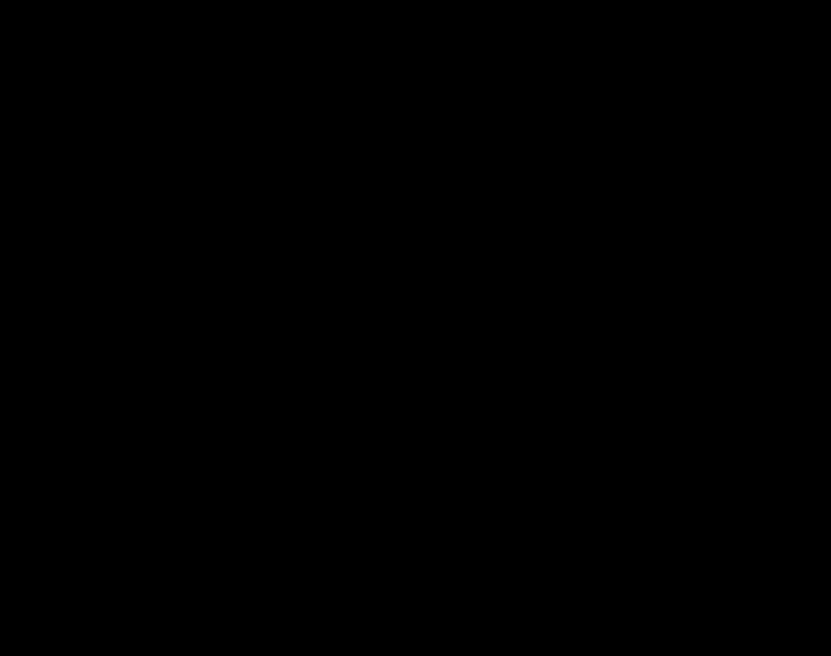
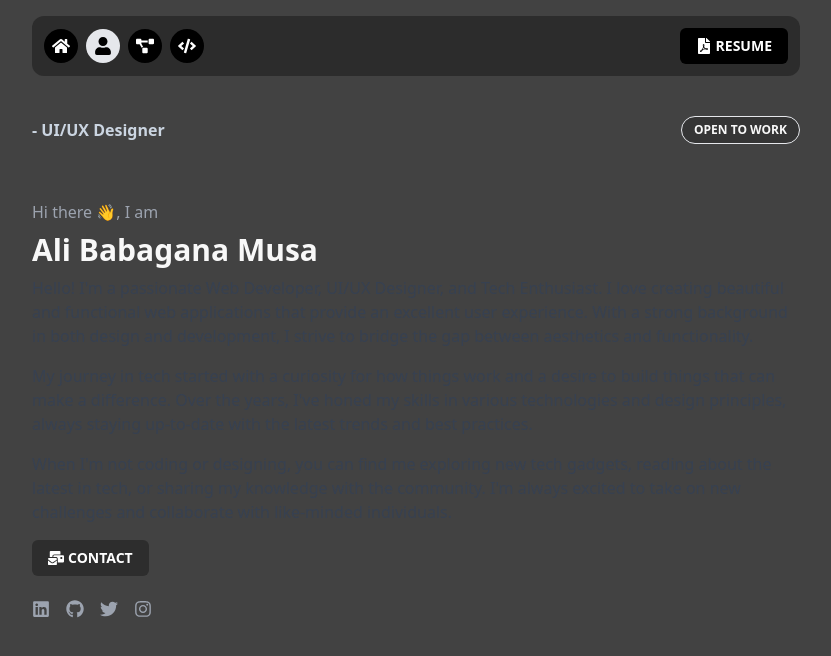
Before and after one commit to Exc2000/my-portfolio, a React (Vite) app: page /about in a window 1280 px wide. Before the commit this address had no page. Shown: the top 656 px of the page, without its empty margins (224-1055 px from the left). Built offline with nearby package versions, Linux system fonts and the light colour scheme.

Commit message:
fixed colors

```diff
--- a/src/App.tsx
+++ b/src/App.tsx
@@ -2,6 +2,7 @@ import { Route, Routes } from "react-router-dom";
 import Content from "./layout/Content";
 import Home from "./pages/Home";
 import Skills from "./pages/Skills";
+import About from "./pages/About";
 
 
 function App() {
@@ -10,6 +11,7 @@ function App() {
       <Route element={<Content />}>
         <Route path="/" element={<Home />} />
         <Route path="/skills" element={<Skills />} />
+        <Route path="/about" element={<About />} />
       </Route>
     </Routes>
   );
--- a/src/components/Project.tsx
+++ b/src/components/Project.tsx
@@ -18,7 +18,7 @@ interface ProjectProps {
 const Project: React.FC<ProjectProps> = ({ title, description, technology, githubLink, liveLink }) => {
     return (
         <motion.div
-            className="bg-[#1f1f1f] bg-opacity-60 shadow-lg rounded-md p-6"
+            className="bg-[#0000005e] shadow-lg rounded-md p-6"
             variants={{
             hidden: { opacity: 0, y: 50 },
             visible: { opacity: 1, y: 0 },
@@ -29,7 +29,7 @@ const Project: React.FC<ProjectProps> = ({ title, description, technology, githu
             transition={{ duration: 0.6, ease: 'easeOut' }}
         >
             <h2 className="text-2xl font-semibold mb-3 text-white/80">{title}</h2>
-            <p className="text-gray-500 mb-2 leading-relaxed">{description}</p>
+            <p className="text-gray-400 mb-2 leading-relaxed">{description}</p>
             <div className="flex flex-wrap items-center mb-3 gap-2">
             {technology.map((tech, index) => (
                 <div
--- a/src/layout/Content.tsx
+++ b/src/layout/Content.tsx
@@ -4,7 +4,7 @@ import { NavBar } from "./NavBar";
 
 function Content () {
   return (
-    <div className="w-full bg-black transition-all duration-500 ease-in-out p-4">
+    <div className="w-full bg-[#424242] transition-all duration-500 ease-in-out p-4">
       <NavBar />
       <div className="min-h-screen max-w-3xl mx-auto md:mt-[60px] mt-20">
         <Outlet />
--- a/src/layout/NavBar.tsx
+++ b/src/layout/NavBar.tsx
@@ -27,7 +27,7 @@ export const NavBar: React.FC = () => {
       <div className="flex justify-between items-center">
         {/* Navigation Links */}
         <motion.ul
-          className="flex items-center space-x-3 text-white text-lg font-semibold"
+          className="flex items-center space-x-2 text-white text-lg font-semibold"
           initial={{ opacity: 0, x: -50 }}
           animate={{ opacity: 1, x: 0 }}
           transition={{ duration: 1, ease: 'easeOut' }}
@@ -37,7 +37,7 @@ export const NavBar: React.FC = () => {
               to="/"
               className={({ isActive }) =>
                 `flex items-center p-2 rounded-full transition-all duration-500 ${
-                  isActive ? 'bg-gray-700 text-white' : 'bg-black hover:bg-gray-200 hover:text-gray-800'
+                  isActive ? 'bg-gray-200 text-black' : 'bg-black hover:bg-gray-200 hover:text-gray-800'
                 }`
               }
             >
@@ -49,7 +49,7 @@ export const NavBar: React.FC = () => {
               to="/about"
               className={({ isActive }) =>
                 `flex items-center p-2 rounded-full transition-all duration-500 ${
-                  isActive ? 'bg-gray-700 text-white' : 'bg-black hover:bg-gray-200 hover:text-gray-800'
+                  isActive ? 'bg-gray-200 text-black' : 'bg-black hover:bg-gray-200 hover:text-gray-800'
                 }`
               }
             >
@@ -61,7 +61,7 @@ export const NavBar: React.FC = () => {
               to="/projects"
               className={({ isActive }) =>
                 `flex items-center p-2 rounded-full transition-all duration-500 ${
-                  isActive ? 'bg-gray-700 text-white' : 'bg-black hover:bg-gray-200 hover:text-gray-800'
+                  isActive ? 'bg-gray-200 text-black' : 'bg-black hover:bg-gray-200 hover:text-gray-800'
                 }`
               }
             >
@@ -73,7 +73,7 @@ export const NavBar: React.FC = () => {
               to="/skills"
               className={({ isActive }) =>
                 `flex items-center p-2 rounded-full transition-all duration-500 ${
-                  isActive ? 'bg-gray-700 text-white' : 'bg-black hover:bg-gray-200 hover:text-gray-800'
+                  isActive ? 'bg-gray-200 text-black' : 'bg-black hover:bg-gray-200 hover:text-gray-800'
                 }`
               }
             >
--- /dev/null
+++ b/src/pages/About.tsx
@@ -0,0 +1,123 @@
+import { useEffect, useState } from "react";
+import "../App.css";
+import {
+  FaMailBulk,
+  FaGithub,
+  FaLinkedin,
+  FaTwitter,
+  FaInstagram,
+} from "react-icons/fa";
+
+const typingText = ["Software Engineer", "UI/UX Designer", "Tech Enthusiast"];
+
+const About: React.FC = () => {
+  const [currentText, setCurrentText] = useState("");
+  const [loopIndex, setLoopIndex] = useState(0);
+  const [charIndex, setCharIndex] = useState(0);
+
+  useEffect(() => {
+    const timeout = setTimeout(() => {
+      if (charIndex < typingText[loopIndex].length) {
+        setCurrentText((prev) => prev + typingText[loopIndex][charIndex]);
+        setCharIndex((prev) => prev + 1);
+      } else {
+        setTimeout(() => {
+          setCharIndex(0);
+          setLoopIndex((prev) => (prev + 1) % typingText.length);
+          setCurrentText("");
+        }, 2000);
+      }
+    }, 100);
+
+    return () => clearTimeout(timeout);
+  }, [charIndex, loopIndex]);
+
+  return (
+    <div className="min-h-screen md:pt-10 mt-4 text-[#f8f8f8]">
+      <div className="flex justify-between items-center">
+        <div>
+          <p className="text-base font-bold text-[#cbd5e1]">- {currentText}</p>
+        </div>
+        <div className="p-1 px-3 border bg-[#2d2d2d] bg-opacity-60 rounded-full">
+          <p className="text-[12px] font-semibold uppercase text-[#f8f8f8]">
+            Open To Work
+          </p>
+        </div>
+      </div>
+      <div className="md:mt-14 mt-10 flex flex-col-reverse md:flex-row justify-between items-center text-center md:text-left gap-4">
+        <div className="flex-1">
+          <p className="text-base text-gray-400">Hi there 👋, I am</p>
+          <h1 className="text-3xl font-bold my-2 text-[#f8f8f8]">
+            Ali Babagana Musa
+          </h1>
+          <div className="text-gray-400">
+            <p className="md:text-md text-md dark:text-gray-100 text-gray-700 mb-4">
+              Hello! I'm a passionate Web Developer, UI/UX Designer, and Tech
+              Enthusiast. I love creating beautiful and functional web
+              applications that provide an excellent user experience. With a
+              strong background in both design and development, I strive to
+              bridge the gap between aesthetics and functionality.
+            </p>
+            <p className="md:text-md text-md dark:text-gray-100 text-gray-700 mb-4">
+              My journey in tech started with a curiosity for how things work
+              and a desire to build things that can make a difference. Over the
+              years, I've honed my skills in various technologies and design
+              principles, always staying up-to-date with the latest trends and
+              best practices.
+            </p>
+            <p className="md:text-md text-md dark:text-gray-100 text-gray-700">
+              When I'm not coding or designing, you can find me exploring new
+              tech gadgets, reading about the latest in tech, or sharing my
+              knowledge with the community. I'm always excited to take on new
+              challenges and collaborate with like-minded individuals.
+            </p>
+          </div>
+          <div className="flex md:justify-start justify-center gap-4 mt-4">
+            <a
+              href="#resume"
+              className="flex items-center bg-[#2d2d2d] text-white px-3 py-2 md:px-4 rounded-md hover:bg-[#0000005e] transition-all duration-300"
+            >
+              <FaMailBulk className="text-sm md:text-base" />
+              <span className="ml-1 text-sm font-semibold">CONTACT</span>
+            </a>
+          </div>
+          <div className="flex md:justify-start justify-center gap-4 mt-6 text-lg">
+            <a
+              href="https://linkedin.com/in/your-profile"
+              target="_blank"
+              rel="noopener noreferrer"
+              className="text-gray-400 hover:text-white"
+            >
+              <FaLinkedin />
+            </a>
+            <a
+              href="https://github.com/your-username"
+              target="_blank"
+              rel="noopener noreferrer"
+              className="text-gray-400 hover:text-white"
+            >
+              <FaGithub />
+            </a>
+            <a
+              href="https://twitter.com/your-handle"
+              target="_blank"
+              rel="noopener noreferrer"
+              className="text-gray-400 hover:text-white"
+            >
+              <FaTwitter />
+            </a>
+            <a
+              href="https://instagram.com/your-handle"
+              target="_blank"
+              rel="noopener noreferrer"
+              className="text-gray-400 hover:text-white"
+            >
+              <FaInstagram />
+            </a>
+          </div>
+        </div>
+      </div>
+    </div>
+  );
+};
+export default About;
--- a/tailwind.config.js
+++ b/tailwind.config.js
@@ -6,7 +6,15 @@ export default {
     "./src/**/*.{js,ts,jsx,tsx}",
   ],
   theme: {
-    extend: {},
+    extend: {
+      colors: {
+        black: {
+          light: "#333333",  // Light black (Dark Gray)
+          DEFAULT: "#000000", // Default black
+          dark: "#0D0D0D",   // Darker black
+        },
+      },
+    },
   },
   plugins: [],
 }
```
Also changed, not shown: src/pages/Home.tsx (+10 -23 lines), src/pages/Skills.tsx (+1 -19 lines).
